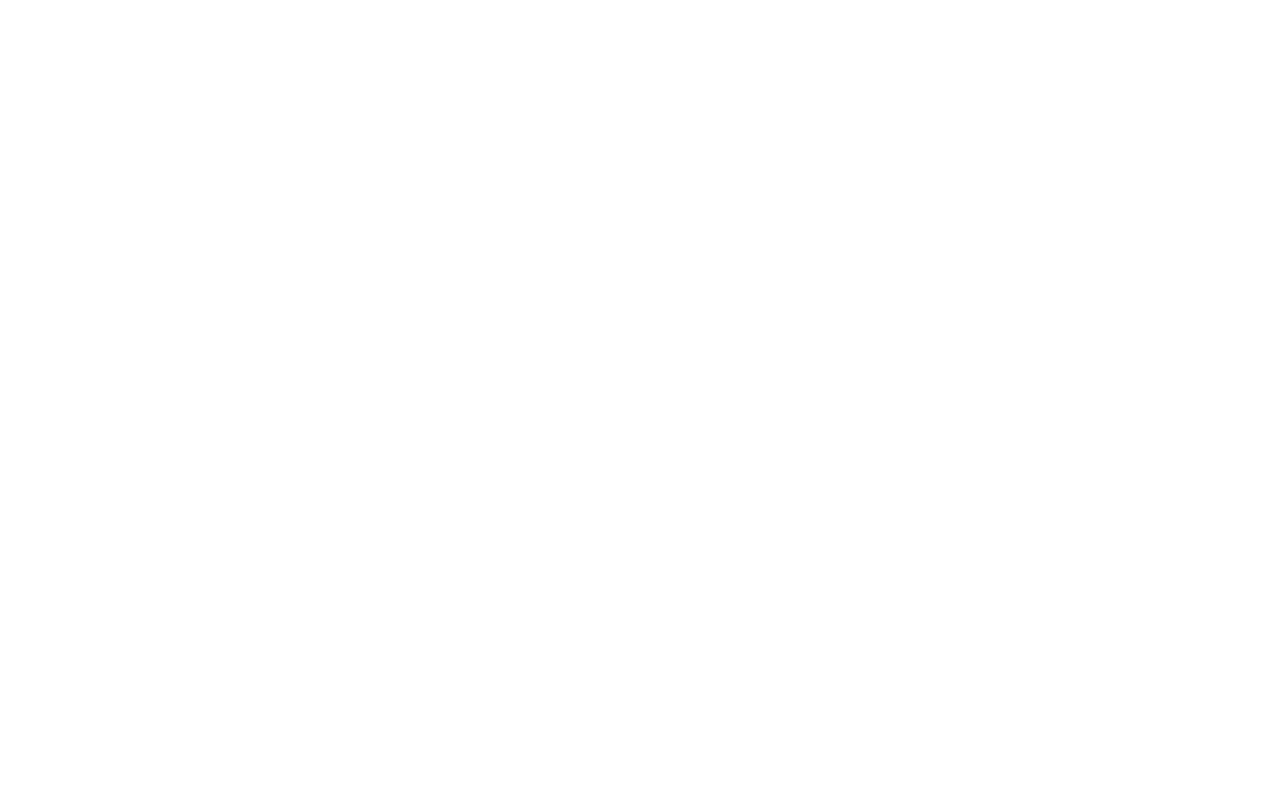
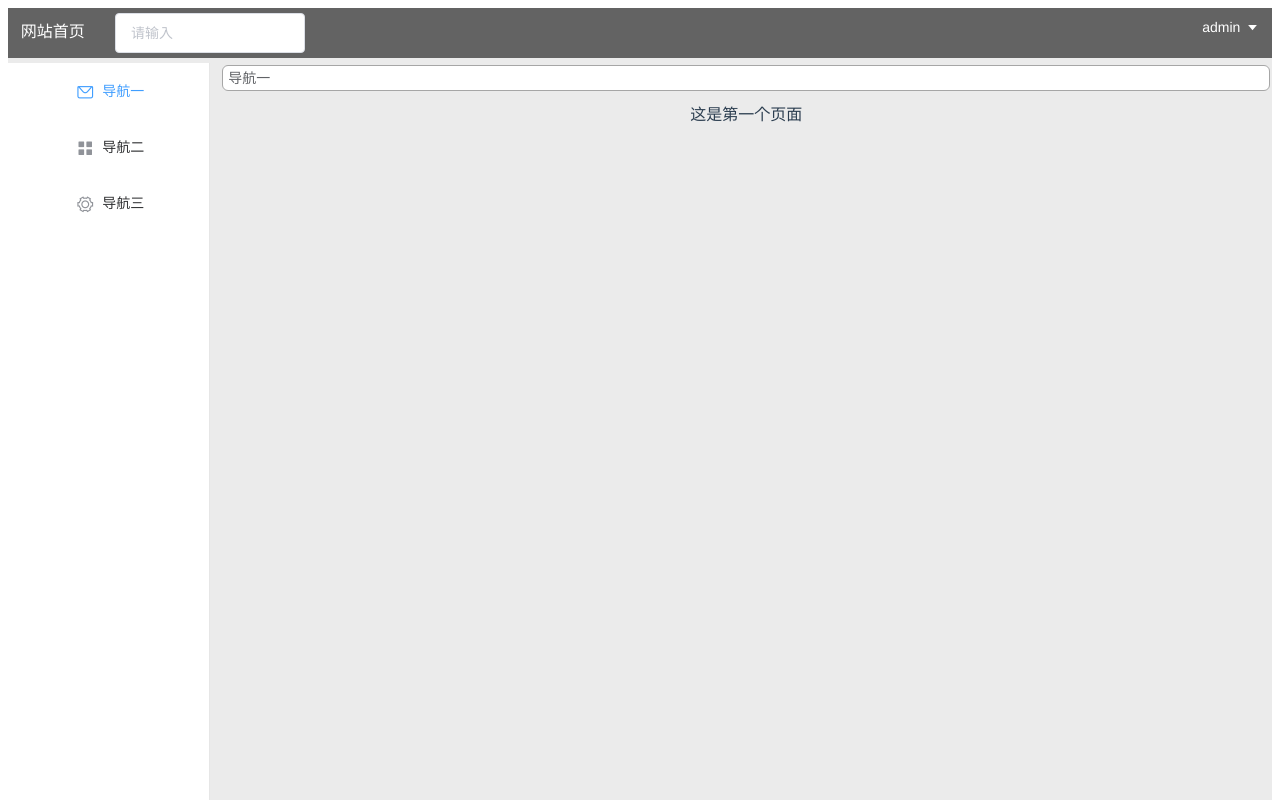
Before and after one commit to tzhang996527/vue_project, a Vue app: page /#/Page1 in a window 1280 px wide. Shown: the top 800 px of the page. Built offline with nearby package versions, Linux system fonts and the light colour scheme.

Commit message:
main page

```diff
--- /dev/null
+++ b/src/components/Home.vue
@@ -0,0 +1,89 @@
+<template>
+  <div style="background-color: #EBEBEB;min-height:900px">
+    <div style="width:100%;background-color: #636363; overflow: hidden">
+            <span class="demonstration" style="float:left;padding-top:10px;color:white;margin-left:1%">
+                网站首页
+            </span>
+      <span class="demonstration" style="float:left;padding:5px;color:white;margin-left:2%;width:15%">
+                <el-input
+                  placeholder="请输入"
+                  icon="search"
+                  v-model="searchCriteria"
+                  :on-icon-click="handleIconClick">
+                </el-input>
+            </span>
+      <span class="demonstration" style="float:right;padding-top:10px;margin-right:1%">
+                <el-dropdown trigger="click">
+                  <span class="el-dropdown-link" style="color:white">
+                    admin<i class="el-icon-caret-bottom el-icon--right"></i>
+                  </span>
+                  <el-dropdown-menu slot="dropdown">
+                    <el-dropdown-item>个人信息</el-dropdown-item>
+                    <el-dropdown-item>退出登录</el-dropdown-item>
+                  </el-dropdown-menu>
+                </el-dropdown>
+            </span>
+    </div>
+
+    <div style="margin-top:5px">
+      <el-row :gutter="10">
+        <el-col :xs="4" :sm="4" :md="4" :lg="4">
+          <div>
+            <el-menu default-active="1" class="el-menu-vertical-demo" style="min-height:900px" @select="handleSelect">
+              <el-menu-item index="1"><i class="el-icon-message"></i>导航一</el-menu-item>
+              <el-menu-item index="2"><i class="el-icon-menu"></i>导航二</el-menu-item>
+              <el-menu-item index="3"><i class="el-icon-setting"></i>导航三</el-menu-item>
+            </el-menu>
+          </div>
+        </el-col>
+        <el-col :xs="20" :sm="20" :md="20" :lg="20">
+          <div>
+            <div style="border: 1px solid #A6A6A6; border-radius:6px; padding:5px; margin:2px; background-color: white">
+              <el-breadcrumb separator="/">
+                <el-breadcrumb-item v-for="(item,idx) in breadcrumbItems" :key="idx">{{item}}</el-breadcrumb-item>
+              </el-breadcrumb>
+            </div>
+          </div>
+
+          <div style="margin-top:10px">
+            <router-view></router-view>
+          </div>
+        </el-col>
+      </el-row>
+    </div>
+  </div>
+</template>
+<script type="text/ecmascript-6">
+  export default {
+    data(){
+      return {
+        searchCriteria: '',
+        breadcrumbItems: ['导航一'],
+      }
+    },
+
+    methods:{
+      handleIconClick(ev) {
+        console.log(ev);
+      },
+
+      handleSelect(key, keyPath){
+        switch(key){
+          case '1':
+            this.$router.push('/Page1');
+            this.breadcrumbItems  = ['导航一']
+            break;
+          case '2':
+            this.$router.push('/Page2')
+            this.breadcrumbItems  = ['导航二']
+            break;
+          case '3':
+            this.$router.push('/Page3')
+            this.breadcrumbItems  = ['导航三']
+            break;
+        }
+      },
+
+    },
+  }
+</script>
--- /dev/null
+++ b/src/components/Page1.vue
@@ -0,0 +1,12 @@
+<template>
+  <div>
+    这是第一个页面
+  </div>
+</template>
+<script type="text/ecmascript-6">
+  export default {
+    data(){
+      return {}
+    }
+  }
+</script>
--- /dev/null
+++ b/src/components/Page2.vue
@@ -0,0 +1,12 @@
+<template>
+  <div>
+    这是第2个页面
+  </div>
+</template>
+<script type="text/ecmascript-6">
+  export default {
+    data(){
+      return {}
+    }
+  }
+</script>
--- /dev/null
+++ b/src/components/Page3.vue
@@ -0,0 +1,12 @@
+<template>
+  <div>
+    这是第3个页面
+  </div>
+</template>
+<script type="text/ecmascript-6">
+  export default {
+    data(){
+      return {}
+    }
+  }
+</script>
--- a/src/components/home/HomeHeader.vue
+++ b/src/components/home/HomeHeader.vue
@@ -7,8 +7,7 @@
       @select="handleSelect"
       background-color="#545c64"
       text-color="#fff"
-      active-text-color="#ffd04b"
-    >
+      active-text-color="#ffd04b">
       <el-menu-item index="1">处理中心</el-menu-item>
       <el-submenu index="2">
         <template slot="title">我的工作台</template>
--- a/src/router/index.js
+++ b/src/router/index.js
@@ -3,27 +3,60 @@
 import BlogLogin from '@/components/BlogLogin.vue'
 import HomeIndex from '@/components/home/HomeIndex.vue'
 
+import Home from '@/components/Home'
+// import Login from '@/components/Login'
+import Page1 from '@/components/page1'
+import Page2 from '@/components/page2'
+import Page3 from '@/components/page3'
+
 Vue.use(Router)
 
+// 嵌套路由
+// https://router.vuejs.org/zh/guide/essentials/nested-routes.html
 export default new Router({
   routes: [
     {
       path: '/',
-      redirect: '/login'
-    },
-    {
-      path: '/index',
-      name: 'HomeIndex',
-      component: HomeIndex
-    },
-    {
-      path: '/manage',
-      redirect: '/login'
-    },
-    {
-      path: '/login',
-      name: 'BlogLogin',
-      component: BlogLogin
+      name: 'home',
+      component: Home,
+　　　 redirect:"Page1",//重定向，第一次进入就进入Page1，不添加的话第一次进入右侧是空白
+      children:[
+        {
+          path: '/Page1',
+          name: 'Page1',
+          component: Page1
+        },
+        {
+          path: '/Page2',
+          name: 'Page2',
+          component: Page2
+        },
+        {
+          path: '/Page3',
+          name: 'Page3',
+          component: Page3
+        }
+      ]
     }
   ]
+  // routes: [
+  //   {
+  //     path: '/',
+  //     redirect: '/login'
+  //   },
+  //   {
+  //     path: '/index',
+  //     name: 'HomeIndex',
+  //     component: HomeIndex
+  //   },
+  //   {
+  //     path: '/manage',
+  //     redirect: '/login'
+  //   },
+  //   {
+  //     path: '/login',
+  //     name: 'BlogLogin',
+  //     component: BlogLogin
+  //   }
+  // ]
 })
```
Also changed, not shown: src/components/tour/TourList.vue (added, +94 -0 lines), 1 other file (tests, documents, lock files or other folders).
